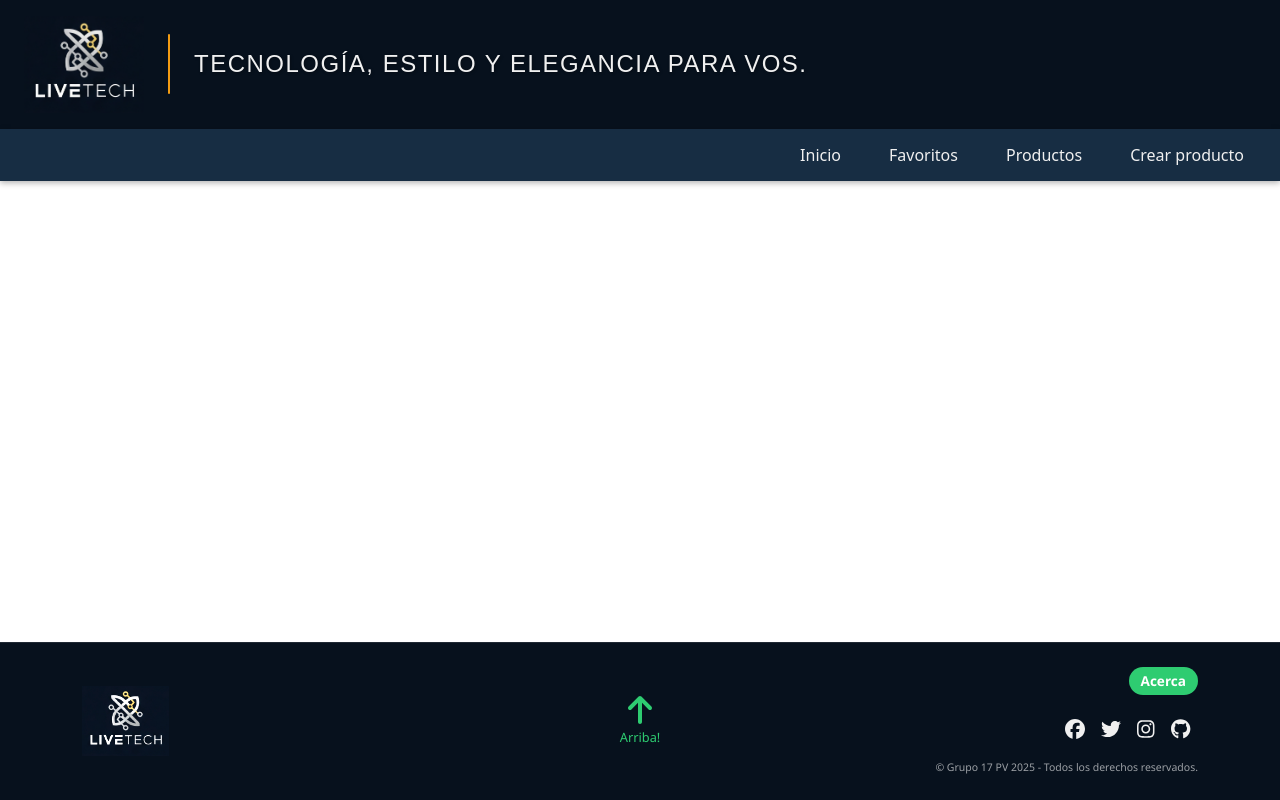
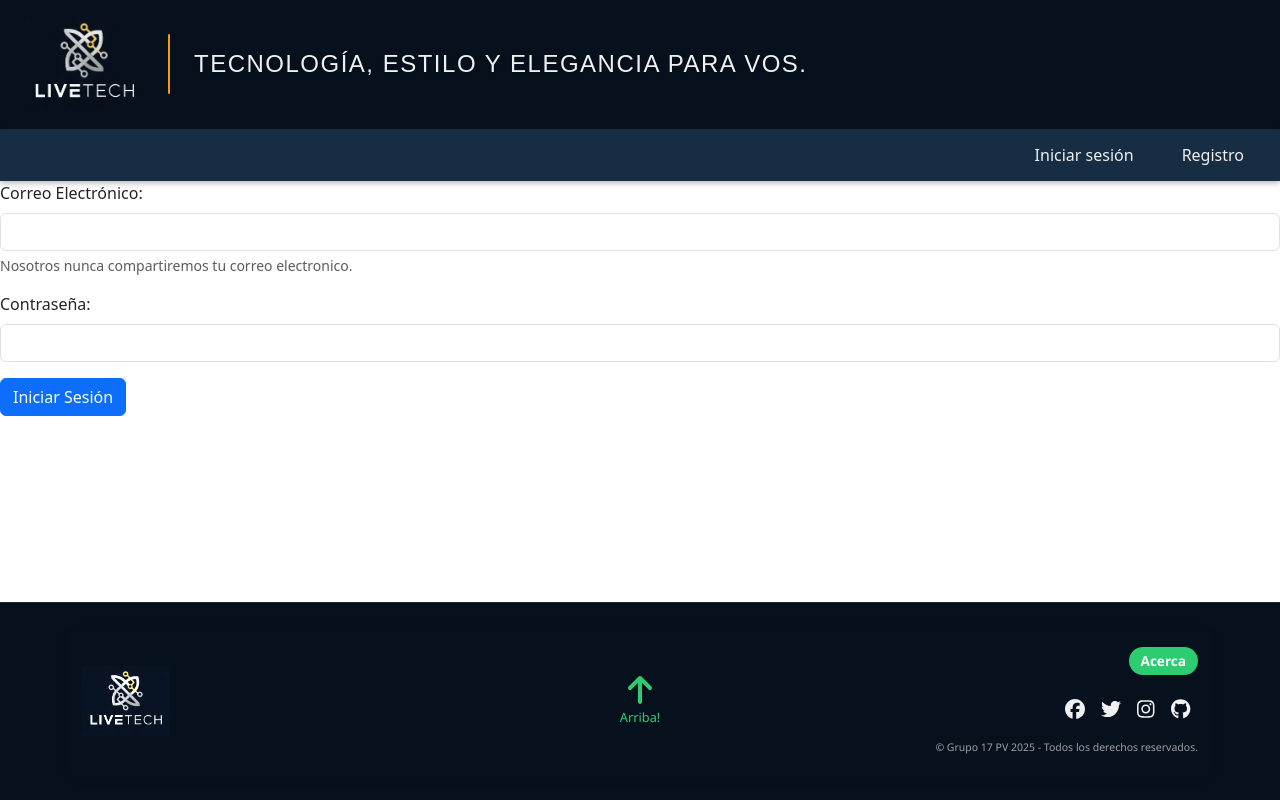
Before and after one commit to Franco46-ochoa/pv_tp_integrador_grupo17, a React (Vite) app: page /Login in a window 1280 px wide. Built offline with nearby package versions, Linux system fonts and the light colour scheme; no server answers.

Commit message:
feat: agregar login con middleware y protección de rutas
- Se creó la página de login con su funcionalidad.
- Se implementó el middleware para gestionar la sesión del usuario.
- Se agregaron hooks para rutas públicas y privadas.

```diff
--- a/src/App.jsx
+++ b/src/App.jsx
@@ -2,14 +2,15 @@ import React from 'react';
 import { Routes, Route } from 'react-router-dom';
 import Header from './Components/Header';
 import NavBar from './Components/NavBar';
-import Home from './Components/Home';
-import ProductoDetalle from './Components/ProductoDetalle';
-import Favoritos from './Components/Favoritos';
-import ProductoForm from './Components/ProductoForm';
-import Acerca from './Components/Acerca';
-import ProductoList from './Components/ProductoList';
+import Home from './pages/Home';
+import ProductoDetalle from './pages/ProductoDetalle';
+import Favoritos from './pages/Favoritos';
+import ProductoForm from './pages/ProductoForm';
+import Acerca from './pages/Acerca';
+import ProductoList from './pages/ProductoList';
 import Footer from './Components/Footer';
-
+import Login from './pages/Login';
+import FormLogin from './pages/FormLogin';
 function App() {
   return (
     <div id="top" className="d-flex flex-column min-vh-100">
@@ -25,6 +26,9 @@ function App() {
           <Route path="/EditarProducto/:id" element={<ProductoForm edit />} />
           <Route path="/Acerca" element={<Acerca />} />
           <Route path="/Productos" element={<ProductoList />} />
+          <Route path="/Login" element={<Login />} />
+          <Route path="/FormLogin" element={<FormLogin />} />
+          <Route path="*" element={<h1>404 - Página no encontrada</h1>} />
         </Routes>
       </main>
       <Footer />
--- a/src/Components/NavBar.jsx
+++ b/src/Components/NavBar.jsx
@@ -1,16 +1,34 @@
 import React from 'react';
 import { Link } from 'react-router-dom';
 import '../Styles/NavBar.css';
-
+import { useNavigate } from 'react-router-dom';
+import { logout, isLogin, user } from '../middleware/auth';
 const NavBar = () => {
+  const navigate = useNavigate();
+  const handleLogout = () => {
+    logout();
+    navigate('/Login');
+  };
   return (
     <nav className="NavBar px-4 py-2">
-      <div className="Botones">
-        <Link to="/Home">Inicio</Link>
-        <Link to="/Favoritos">Favoritos</Link>
-        <Link to="/Productos">Productos</Link>
-        <Link to="/CrearProducto">Crear producto</Link>
-      </div>
+      {isLogin() ? (
+        <div className="Usuario">
+          <span>Bienvenido, {user()}</span>
+          <div className="Botones">
+            <Link to="/Home">Inicio</Link>
+            <Link to="/Favoritos">Favoritos</Link>
+            <Link to="/Gestion">Gestion</Link>
+            <Link to="/CrearProducto">Crear producto</Link>
+            <Link to="/Login" onClick={handleLogout}>Cerrar sesión</Link>
+          </div>
+        </div>
+      ) : (
+        <div className="Botones">
+          <Link to="/Login">Iniciar sesión</Link>
+          <Link to="/FormLogin">Registro</Link>
+        </div>
+      )}
+
     </nav>
   );
 };
--- /dev/null
+++ b/src/middleware/auth.jsx
@@ -0,0 +1,17 @@
+// LOGOUT
+export const logout = () => {
+    localStorage.removeItem('auth')
+    console.log('Logout Success')
+}
+
+// LOGIN STATUS
+export const isLogin = () => {
+    if (localStorage.getItem('auth')) return true;
+    return false;
+}
+
+// LOGIN DATA
+export const user = () => {
+    const user = (localStorage.getItem('auth'));
+    return user;
+}
--- /dev/null
+++ b/src/pages/FormLogin.jsx
@@ -0,0 +1,30 @@
+
+
+function FormLogin() {
+    return (
+        <>
+            <form >
+                <div className="mb-3">
+                    <label htmlFor="email" className="form-label">Email address</label>
+                    <input type="email" className="form-control" id="email"  />
+                    <div id="emailHelp" className="form-text">We'll never share your email with anyone else.</div>
+                </div>
+
+                <div className="mb-3">
+                    <label htmlFor="password" className="form-label">Password</label>
+                    <input type="password" className="form-control" id="password"  />
+                </div>
+
+                <div className="mb-3">
+                    <label htmlFor="confirmPassword" className="form-label">Confirm Password</label>
+                    <input type="password" className="form-control" id="confirmPassword"  />
+                </div>
+
+                <button type="submit" className="btn btn-primary">Submit</button>
+            </form>
+
+        </>
+    );
+}
+
+export default FormLogin;
--- /dev/null
+++ b/src/pages/Login.jsx
@@ -0,0 +1,45 @@
+import { useState } from 'react';
+import { useSelector } from 'react-redux';
+import { useNavigate, Link } from "react-router-dom";
+
+function Login() {
+    const [email, setEmail] = useState("");
+    const [password, setPassword] = useState("");
+
+    const users = useSelector((state) => state.users.entities);
+    const navigate = useNavigate();
+
+    const handleLogin = (e) => {
+        e.preventDefault();
+        //console.log(users)
+        const user = users.find((user) => user.email === email && user.password === password);
+        if (user) {
+            localStorage.setItem('auth', email)
+            alert('Inicio de sesión Exitoso')
+            navigate('/home');
+        } else {
+            alert("Credenciales Invalidas")
+            setEmail("");
+            setPassword("");
+            alert('Inicio de sesión Fallido')
+        }
+    };
+    return (
+        <>
+            <form onSubmit={handleLogin}>
+                <div className="mb-3">
+                    <label htmlFor="email" className="form-label">Correo Electrónico:</label>
+                    <input type="email" className="form-control" id="email" aria-describedby="emailHelp" value={email} onChange={(e) => setEmail(e.target.value)} />
+                    <div id="emailHelp" className="form-text">Nosotros nunca compartiremos tu correo electronico.</div>
+                </div>
+                <div className="mb-3">
+                    <label htmlFor="password" className="form-label">Contraseña:</label>
+                    <input type="password" className="form-control" id="password" value={password} onChange={(e) => setPassword(e.target.value)} />
+                </div>
+                <button type="submit" className="btn btn-primary">Iniciar Sesión</button>
+            </form>
+        </>
+    )
+}
+
+export default Login;
--- a/src/store/UsersSlice.jsx
+++ b/src/store/UsersSlice.jsx
@@ -1,7 +1,7 @@
 import { createAsyncThunk, createSlice } from "@reduxjs/toolkit";
 
 const initialState = [
-    { id: 1, username: "user", password: "user" }
+    { id: 1, email: "grupo17@gmail.com", password: "grupo17" }
 ]
 
 const UsersSlice = createSlice({
@@ -13,12 +13,10 @@ const UsersSlice = createSlice({
         add: (state, action) => {
             state.entities.push(action.payload);
         },
-        remove: (state, action) => {
-            return state.filter(user => user.id !== action.payload.id);
-        }
+
     }
 });
 
-export const { add, remove } = UsersSlice.actions;
+export const { add } = UsersSlice.actions;
 
 export default UsersSlice.reducer;
```
Also changed, not shown: src/hooks/PrivateRoute.jsx (added, +8 -0 lines), src/hooks/PublicRoute.jsx (added, +9 -0 lines).
